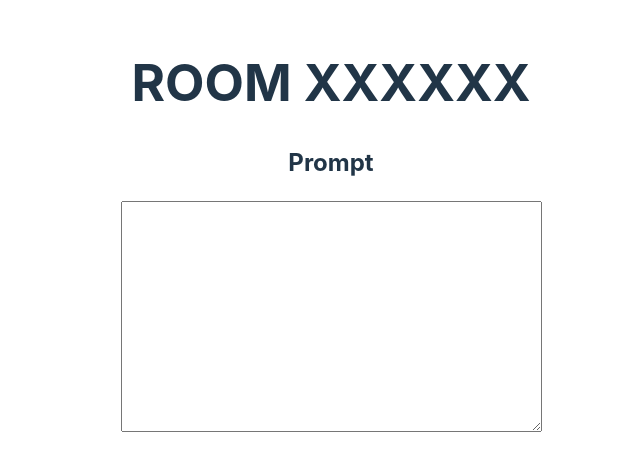
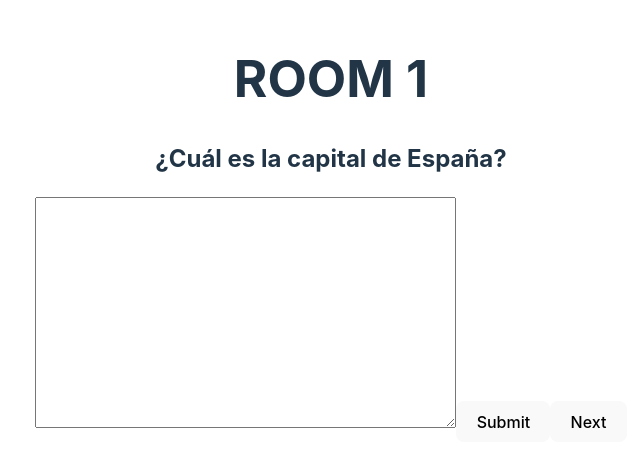
Before and after one commit to cesarlpb/hackathon-ods, a React (Vite) app in the folder front/: page /room in a window 1280 px wide. Shown: the part 171-642 px from the top of the page, without its empty margins (309-949 px from the left). Built offline with nearby package versions, Linux system fonts and the light colour scheme.

Commit message:
added fake flashcard data and implemented into Room

```diff
--- /dev/null
+++ b/front/src/cards.json
@@ -0,0 +1,24 @@
+{
+    "cards": [
+        {
+            "question": "¿Cuál es la capital de España?",
+            "answer": "Madrid"
+        },
+        {
+            "question": "¿Cuál es la capital de Francia?",
+            "answer": "París"
+        },
+        {
+            "question": "¿Cuál es la capital de Brasil?",
+            "answer": "Río de Janeiro"
+        },
+        {
+            "question": "¿Cuál es la capital de China?",
+            "answer": "Pekín"
+        },
+        {
+            "question": "¿Cuál es la capital de Rusia?",
+            "answer": "Moscú"
+        }
+    ]
+}
--- a/front/src/pages/Room.jsx
+++ b/front/src/pages/Room.jsx
@@ -1,9 +1,25 @@
+import { useEffect, useState } from "react"
+import data from '../cards.json'
+
 const Room = () => {
+    const [cardNum, setCardNum] = useState(0)
+    const [flashcard, setFlashcard] = useState(data.cards[cardNum])
+
+    useEffect(() => {
+        setFlashcard(data.cards[cardNum])
+    }, [cardNum])
+
+    const handleClick = () => {
+      setCardNum(cardNum + 1)
+    }
+
     return (
         <div>
-          <h1>ROOM XXXXXX</h1>
-          <h2>Prompt</h2>
+          <h1>ROOM 1</h1>
+          <h2>{flashcard.question}</h2>
           <textarea id="answer" cols={50} rows={15}></textarea>
+          <button type="button">Submit</button>
+          <button type="button" onClick={handleClick}>Next</button>
         </div>
     )
 }
```
